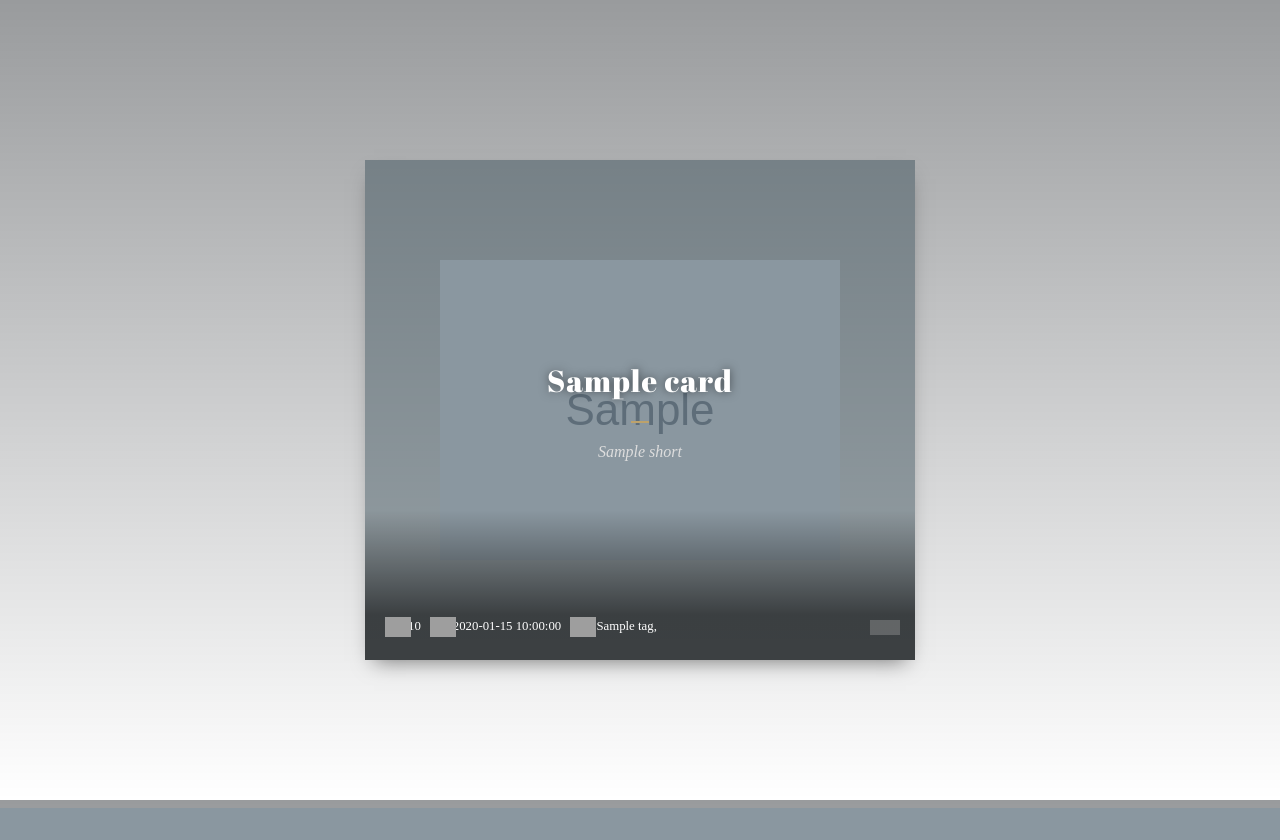
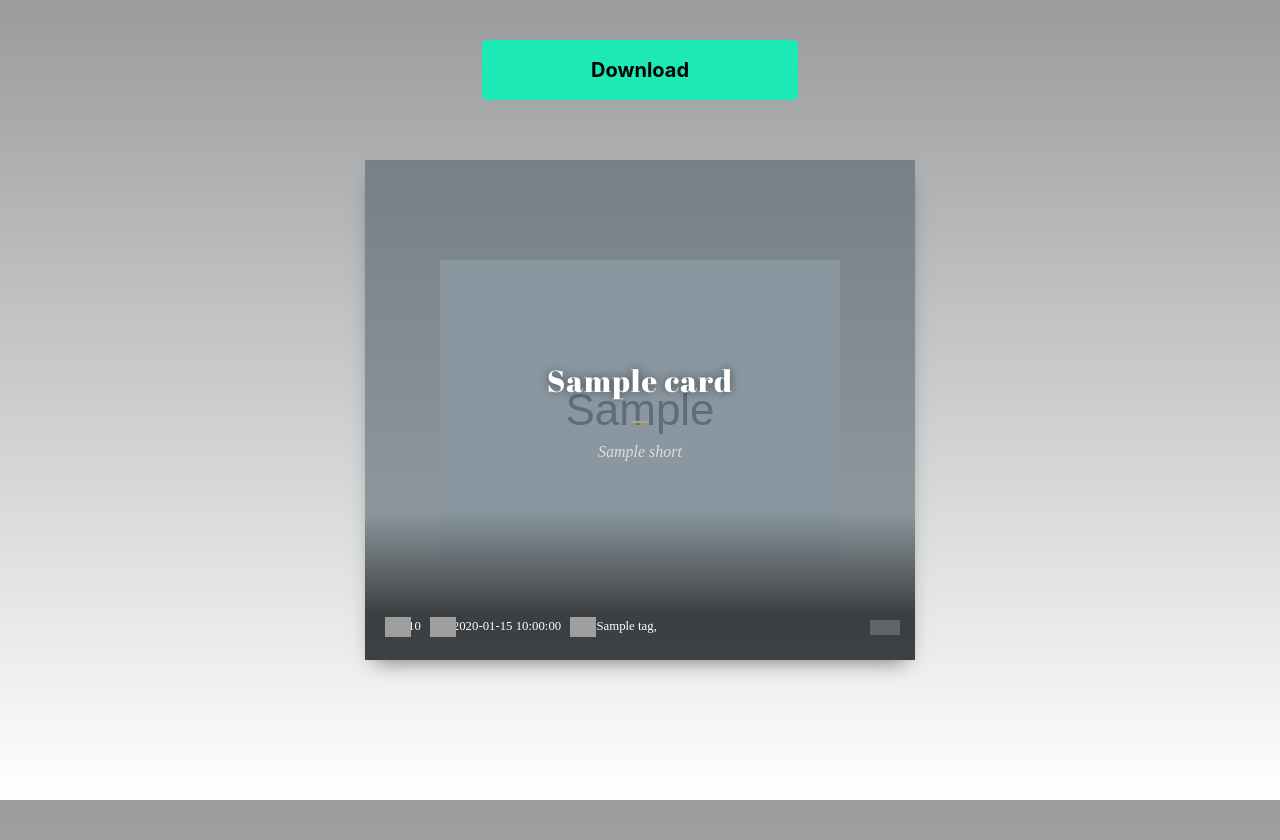
Before and after one commit to ReCore-sys/ASMShare, a Python web app: template templates/cardview.html in a window 1280 px wide. Before the commit the page ends 808 px from the top, so only its background shows below. Run offline with Jinja, Linux system fonts and the light colour scheme; the template is opened without the code that fills it: most values are stand-ins (such as "Sample title", 1, 10 or a date in 2020); grey boxes marked "Sample" are stand-in pictures; some web fonts are replaced; grey boxes are pictures that could not be loaded.

Commit message:
I unmade a mistake. i am great

```diff
--- a/static/css/fullcard.css
+++ b/static/css/fullcard.css
@@ -302,7 +302,6 @@ h3:after {
 }
 /*  ================  */
 /* ignore this bit :P */
-
 #profile-badges:after {
 	content       : "BRO";
 	font-family   : "Lato", "Lucida Grande", "Lucida Sans Unicode", Tahoma, Sans-Serif;
@@ -469,3 +468,21 @@ h3:after {
 .meta {
 	box-shadow: none !important;
 }
+
+.downloadbutton {
+	margin-left     : auto;
+	margin-right    : auto;
+	display         : block;
+	margin-bottom   : auto;
+	width           : 25%;
+	height          : 10%;
+	background-color: #1de9b6;
+	border-radius   : 5px;
+	border          : 0;
+	font-family     : "Inter UI", -apple-system, BlinkMacSystemFont, "Segoe UI", Roboto, "Helvetica Neue", Arial, sans-serif, "Apple Color Emoji", "Segoe UI Emoji", "Segoe UI Symbol";
+}
+
+.buttonholder {
+	margin-top: 5vh;
+	height    : 75%;
+}
--- a/templates/cardview.html
+++ b/templates/cardview.html
@@ -37,28 +37,11 @@
 			<div class="gradient-overlay"></div>
 			<div class="color-overlay"></div>
 		</div><!-- /.blog-card -->
-
-
-		<!--
-		<div class="wrapper">
-			<div class="product-img">
-				<img src={{card["image"]}} height="420" width="327">
-			</div>
-			<div class="product-info">
-				<div class="product-text">
-					<h1>{{card["name"]}}: {{card["uploader"]}}</h1>
-					<p>{{card["long"]}}</p>
-				</div>
-				<div class="product-price-btn">
-					<button type="button" style="width: 48;">{{card["subject"]}}</button>
-				</div>
-			</div>
-		</div>
-		<button class="btn" onclick="window.location.href='/home'">
-			Back
-			<em class="ml-2" data-feather="arrow-right"></em>
-		</button>
-  -->
+		<section class="buttonholder">
+			<button class="downloadbutton" onclick="window.location.href='/download/{{download}}'">
+				<h2>Download</h2>
+			</button>
+		</section>
 
 	</body>
 
--- a/templates/errors/400.html
+++ b/templates/errors/400.html
@@ -21,7 +21,7 @@
   <section class="smart-scroll">
       <div class="container-fluid">
           <nav class="navbar navbar-expand-md navbar-dark">
-              <a class="navbar-brand heading-black" href="index.html">
+              <a class="navbar-brand heading-black" href="/">
                   ASMShare
               </a>
               <button class="navbar-toggler navbar-toggler-right border-0" type="button" data-toggle="collapse"
--- a/templates/errors/403.html
+++ b/templates/errors/403.html
@@ -21,7 +21,7 @@
   <section class="smart-scroll">
       <div class="container-fluid">
           <nav class="navbar navbar-expand-md navbar-dark">
-              <a class="navbar-brand heading-black" href="index.html">
+              <a class="navbar-brand heading-black" href="/">
                   ASMShare
               </a>
               <button class="navbar-toggler navbar-toggler-right border-0" type="button" data-toggle="collapse"
--- a/templates/errors/404.html
+++ b/templates/errors/404.html
@@ -21,7 +21,7 @@
   <section class="smart-scroll">
       <div class="container-fluid">
           <nav class="navbar navbar-expand-md navbar-dark">
-              <a class="navbar-brand heading-black" href="index.html">
+              <a class="navbar-brand heading-black" href="/">
                   ASMShare
               </a>
               <button class="navbar-toggler navbar-toggler-right border-0" type="button" data-toggle="collapse"
--- a/templates/errors/406.html
+++ b/templates/errors/406.html
@@ -21,7 +21,7 @@
   <section class="smart-scroll">
       <div class="container-fluid">
           <nav class="navbar navbar-expand-md navbar-dark">
-              <a class="navbar-brand heading-black" href="index.html">
+              <a class="navbar-brand heading-black" href="/">
                   ASMShare
               </a>
               <button class="navbar-toggler navbar-toggler-right border-0" type="button" data-toggle="collapse"
--- a/templates/errors/408.html
+++ b/templates/errors/408.html
@@ -21,7 +21,7 @@
   <section class="smart-scroll">
       <div class="container-fluid">
           <nav class="navbar navbar-expand-md navbar-dark">
-              <a class="navbar-brand heading-black" href="index.html">
+              <a class="navbar-brand heading-black" href="/">
                   ASMShare
               </a>
               <button class="navbar-toggler navbar-toggler-right border-0" type="button" data-toggle="collapse"
--- a/templates/errors/500.html
+++ b/templates/errors/500.html
@@ -21,7 +21,7 @@
   <section class="smart-scroll">
       <div class="container-fluid">
           <nav class="navbar navbar-expand-md navbar-dark">
-              <a class="navbar-brand heading-black" href="index.html">
+              <a class="navbar-brand heading-black" href="/">
                   ASMShare
               </a>
               <button class="navbar-toggler navbar-toggler-right border-0" type="button" data-toggle="collapse"
--- a/templates/errors/553.html
+++ b/templates/errors/553.html
@@ -21,7 +21,7 @@
 		<section class="smart-scroll">
 			<div class="container-fluid">
 				<nav class="navbar navbar-expand-md navbar-dark">
-					<a class="navbar-brand heading-black" href="index.html">
+					<a class="navbar-brand heading-black" href="/">
 						ASMShare
 					</a>
 					<button class="navbar-toggler navbar-toggler-right border-0" type="button" data-toggle="collapse" data-target="#navbarCollapse" aria-controls="navbarCollapse" aria-expanded="false" aria-label="Toggle navigation">
--- a/templates/land.html
+++ b/templates/land.html
@@ -68,6 +68,11 @@
 
 							$("a#link").attr("href", "search/" + post_id); // Update the href in the link to match the id inserted in the input field
 
+						});
+						$(document).on('keypress', function(e) {
+							if (e.which == 13) {
+								location.href = ('search/' + post_id.value);
+							}
 						});
 					</script>
 					<!-- region typing script -->
--- a/templates/login.html
+++ b/templates/login.html
@@ -21,7 +21,7 @@
   <section class="smart-scroll">
       <div class="container-fluid">
           <nav class="navbar navbar-expand-md navbar-dark">
-              <a class="navbar-brand heading-black" href="index.html">
+              <a class="navbar-brand heading-black" href="/">
                   ASMShare
               </a>
               <button class="navbar-toggler navbar-toggler-right border-0" type="button" data-toggle="collapse"
```
Also changed, not shown: app.py (+10 -5 lines), templates/index.html (+7 -12 lines), templates/search.html (+7 -2 lines).
